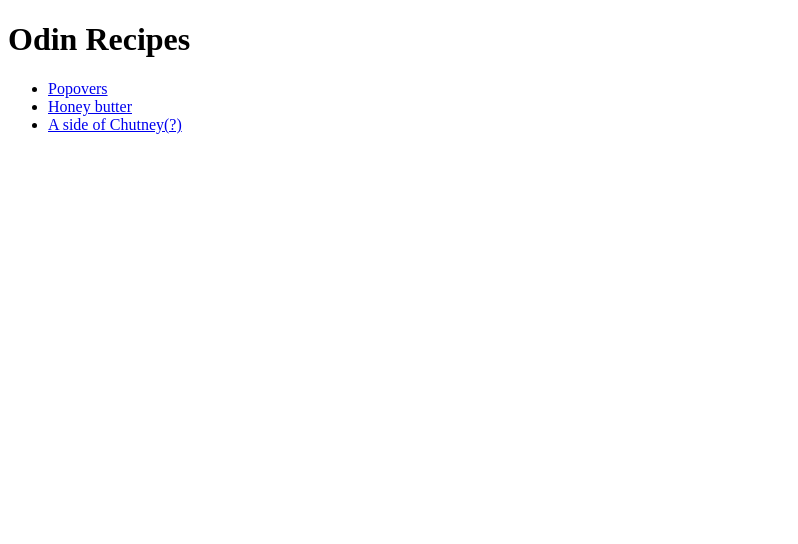
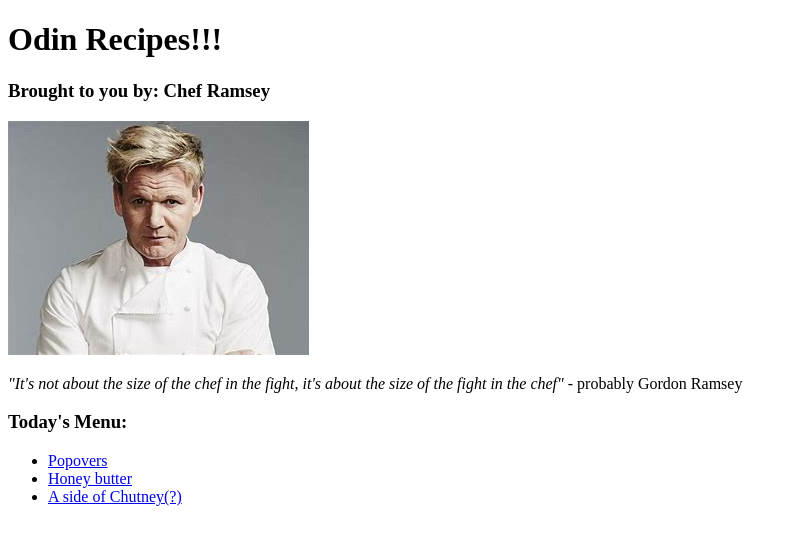
Before and after one commit to ethanmmhaugen/Odin-Project, a plain HTML site: page projects/odin-recipes/index.html in a window 1280 px wide. Shown: the whole page, without its empty margins (0-798 px from the left). Drawn offline with Linux system fonts and the light colour scheme.

Commit message:
updated home page with picture and quote of Ramsey

```diff
--- a/projects/odin-recipes/index.html
+++ b/projects/odin-recipes/index.html
@@ -6,7 +6,11 @@
     <title>Document</title>
 </head>
 <body>
-    <h1>Odin Recipes</h1>
+    <h1>Odin Recipes!!!</h1>
+    <h3>Brought to you by: Chef Ramsey</h3>
+    <img src="images/ramsey.jpg">
+    <p><i>"It's not about the size of the chef in the fight, it's about the size of the fight in the chef"</i> - probably Gordon Ramsey</p>
+    <h3>Today's Menu:</h3>
     <ul>
         <li><a href="recipes/popovers.html">Popovers</a></li>
         <li><a href="recipes/honeybutter.html">Honey butter</a></li>
```
Also changed, not shown: projects/odin-recipes/images/ramsey.jpg (added).
